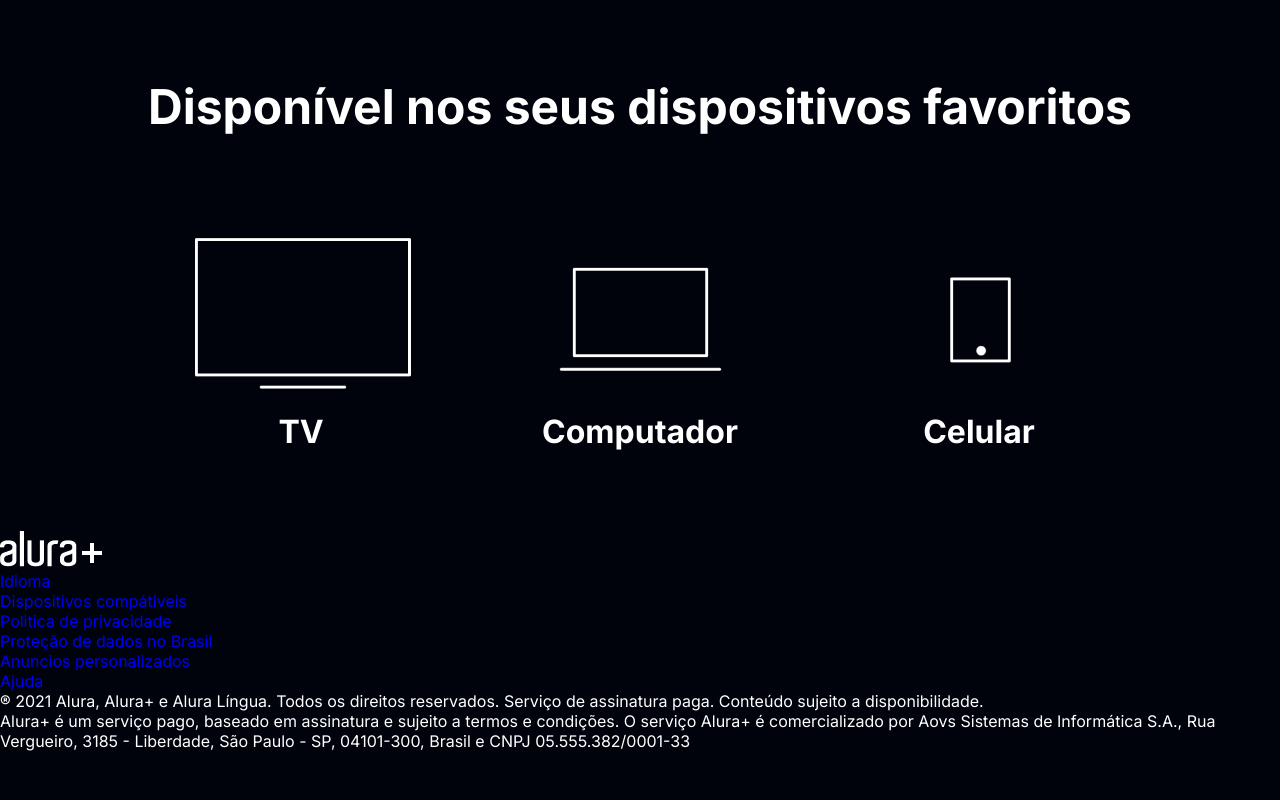
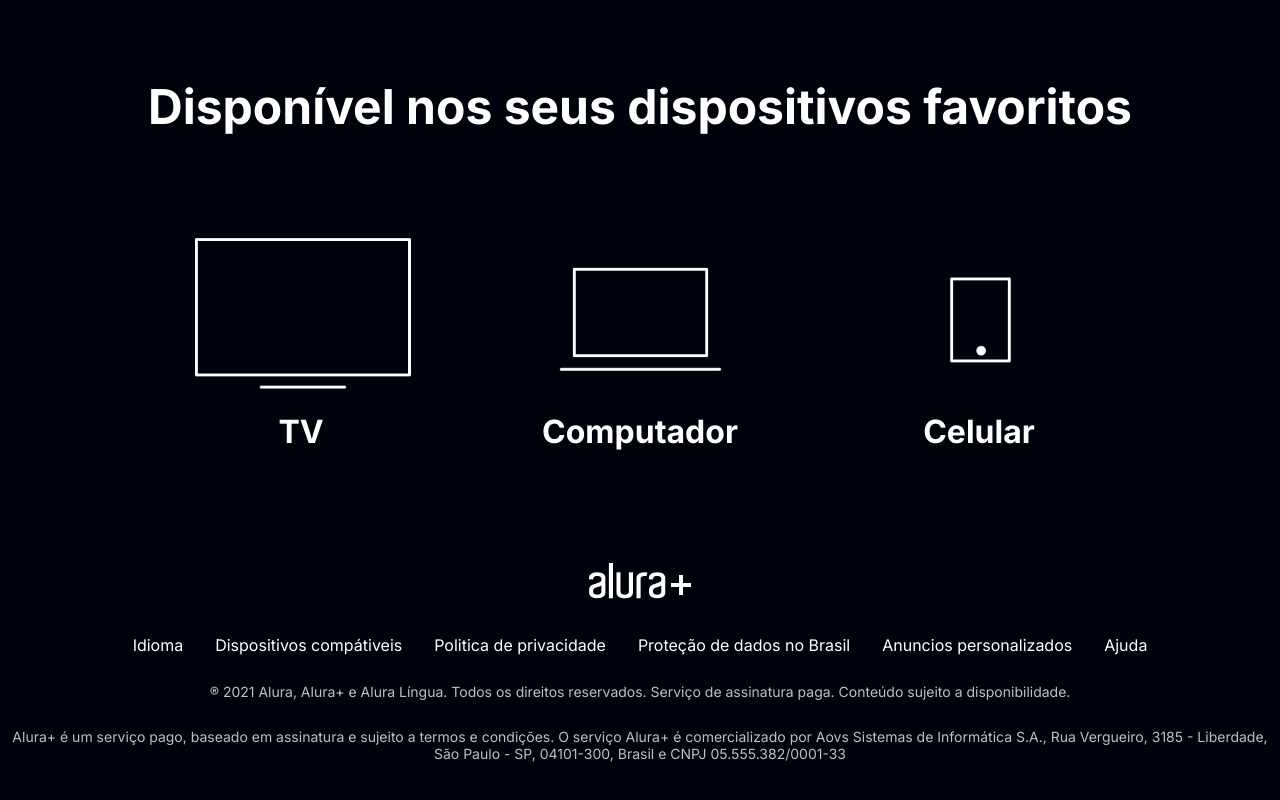
Before and after one commit to luuanamendes/alura-plus, a plain HTML site: page index.html in a window 1280 px wide. Shown: the part 3123-3923 px from the top of the page. Before the commit the page ends 3874 px from the top, so only its background shows below. Drawn offline with Linux system fonts and the light colour scheme.

Commit message:
footer css

```diff
--- a/assets/css/style.css
+++ b/assets/css/style.css
@@ -116,3 +116,34 @@ body{
     list-style-type: none;
     margin: 5em 0;
 }
+
+.rodape{
+    text-align: center;
+    margin: 5em 0;
+}
+
+.rodape__logo{
+    margin: 2em 0;
+}
+
+.rodape__lista{
+    list-style-type: none;
+    display: flex;
+    flex-direction: row;
+    justify-content: center;
+    gap: 2em;
+}
+
+.lista__link{
+    font-size: 16px;
+}
+
+.lista__link a{
+    color: var(--branco-principal);
+}
+
+.rodape__texto{
+    color: var(--cinza-secundario);
+    font-size: 14px;
+    margin-top: 2em;
+}
```
